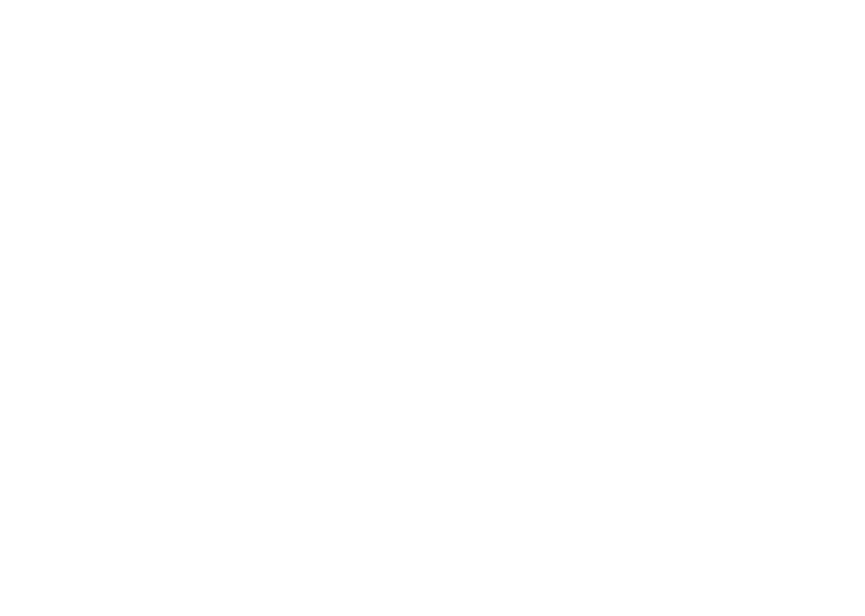
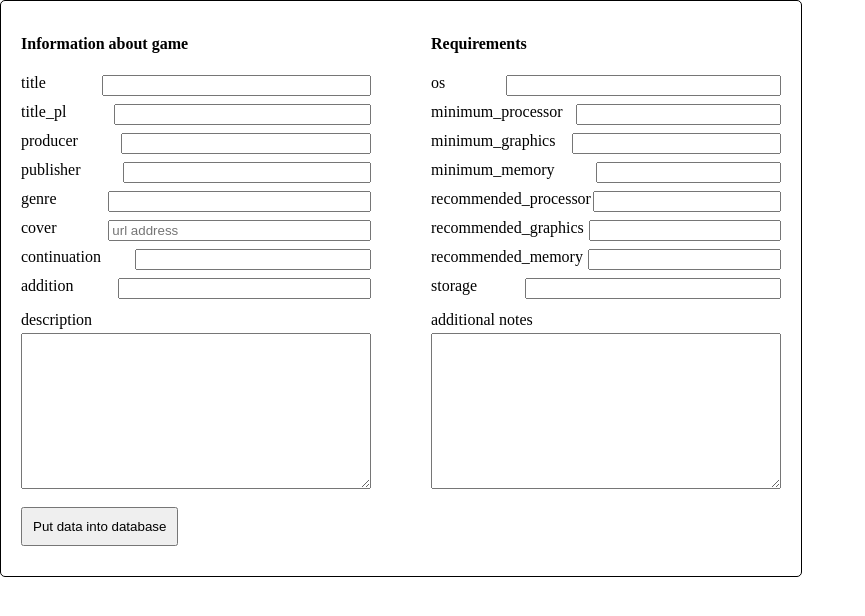
Before and after one commit to studik95/republicofgames, a PHP site: page / in a window 1280 px wide. Before the commit the part shown is empty. Shown: the top 616 px of the page, without its empty margins (0-865 px from the left). Run offline with PHP 8.4, Linux system fonts and the light colour scheme.

Commit message:
Created a css code of game form.

```diff
--- /dev/null
+++ b/admin_panel/easyinsertdata/game.php
@@ -0,0 +1,77 @@
+<?php
+
+ECHO<<<END
+
+<form action="admin_panel/easyinsertdata/backend/game.php" method="post" class="form">
+        <div class="wrapper">
+            <fieldset>
+                <legend class="title--form">Information about game</legend>
+                <div class="form__field">
+                    <label for="title" class="label">title</label><input name="title" type="text" id="title" class="field">
+                </div>
+                <div class="form__field">
+                    <label for="title_pl" class="label">title_pl</label><input name="title_pl" type="text" id="title_pl" class="field">
+                </div>
+                <div class="form__field">
+                    <label for="producer" class="label">producer</label><input name="producer" type="text" id="producer" class="field">
+                </div>
+                <div class="form__field">
+                    <label for="publisher" class="label">publisher</label><input name="publisher" type="text" id="publisher" class="field">
+                </div>
+                <div class="form__field">
+                    <label for="genre" class="label">genre</label><input name="genre" type="text" id="genre" class="field">
+                </div>
+                <div class="form__field">
+                    <label for="cover" class="label">cover</label><input name="cover" type="text" id="cover" placeholder="url address" class="field">
+                </div>
+                <div class="form__field">
+                    <label for="continuation" class="label">continuation</label><input name="continuation" type="text" id="continuation" class="field">
+                </div>
+                <div class="form__field">
+                    <label for="addition" class="label">addition</label><input name="addition" type="text" id="addition" class="field">
+                </div>
+                <div class="form__field--textarea">
+                    <label for="description" class="label--textarea" >description</label>
+                    <textarea name="description" id="description" cols="30" rows="10"></textarea>
+                </div>
+            </fieldset>
+
+            <fieldset>
+                <legend class="title--form">Requirements</legend>
+                <div class="form__field">
+                    <label for="os" class="label">os</label><input name="os" type="text" id="os" class="field">
+                </div>
+                <div class="form__field">
+                    <label for="minimum_processor" class="label">minimum_processor</label><input name="minimum_processor" type="text" id="minimum_processor" class="field">
+                </div>
+                <div class="form__field">
+                    <label for="minimum_graphics" class="label">minimum_graphics</label><input name="minimum_graphics" type="text" id="minimum_graphics" class="field">
+                </div>
+                <div class="form__field">
+                    <label for="minimum_memory" class="label">minimum_memory</label><input name="minimum_memory" type="text" id="minimum_memory class="field"">
+                </div>
+                <div class="form__field">
+                    <label for="recommended_processor" class="label">recommended_processor</label><input name="recommended_processor" type="text" id="recommended_processor" class="field">
+                </div>
+                <div class="form__field">
+                    <label for="recommended_graphics" class="label">recommended_graphics</label><input name="recommended_graphics" type="text" id="recommended_graphics" class="field">
+                </div>
+                <div class="form__field">
+                    <label for="recommended_memory" class="label">recommended_memory</label><input name="recommended_memory" type="text" id="recommended_memory" class="field">
+                </div>
+                <div class="form__field">
+                    <label for="storage" class="label">storage</label><input name="storage" type="text" id="storage" class="field">
+                </div>
+                <div class="form__field--textarea">
+                    <label for="notes" class="label--textarea">additional notes</label>
+                    <textarea name="notes" id="description" cols="30" rows="10"></textarea>
+                </div>
+            </fieldset>
+        </div>
+
+        <input type="submit" value="Put data into database" class="submit">
+    </form>
+
+END;
+
+?>
--- a/css/style.css
+++ b/css/style.css
@@ -1 +1,52 @@
 @import 'reset.css';
+
+
+.form {
+    padding: 20px 20px;
+    max-width: 760px;
+    border: 1px solid #000;
+    border-radius: 5px;
+}
+
+.wrapper {
+    display: flex;
+    flex-direction: row;
+    justify-content: space-between;
+}
+
+.form__field {
+    display: flex;
+    min-width: 350px;
+    justify-content: space-between;
+    margin: 8px 0;
+}
+
+.form__field--textarea {
+    display: flex;
+    flex-direction: column;
+    margin: 8px 0;
+}
+
+.label--textarea {
+    margin: 5px 0;
+}
+
+.label {
+    flex-grow: 2;
+}
+
+.field {
+    flex-grow: 3;
+}
+
+.submit {
+    align-self: flex-end;
+    padding: 10px;
+    margin: 10px 0;
+}
+
+.title--form {
+    font-size: 16px;
+    font-weight: bold;
+    padding: 15px 0;
+}
--- a/index.html
+++ b/index.php
@@ -8,6 +8,6 @@
     <title>Document</title>
 </head>
 <body>
-
+    <?php require_once 'admin_panel/easyinsertdata/game.php'?>
 </body>
 </html>
```
Also changed, not shown: admin_panel/easyinsertdata/backend/game.php (added), 1 other file.
